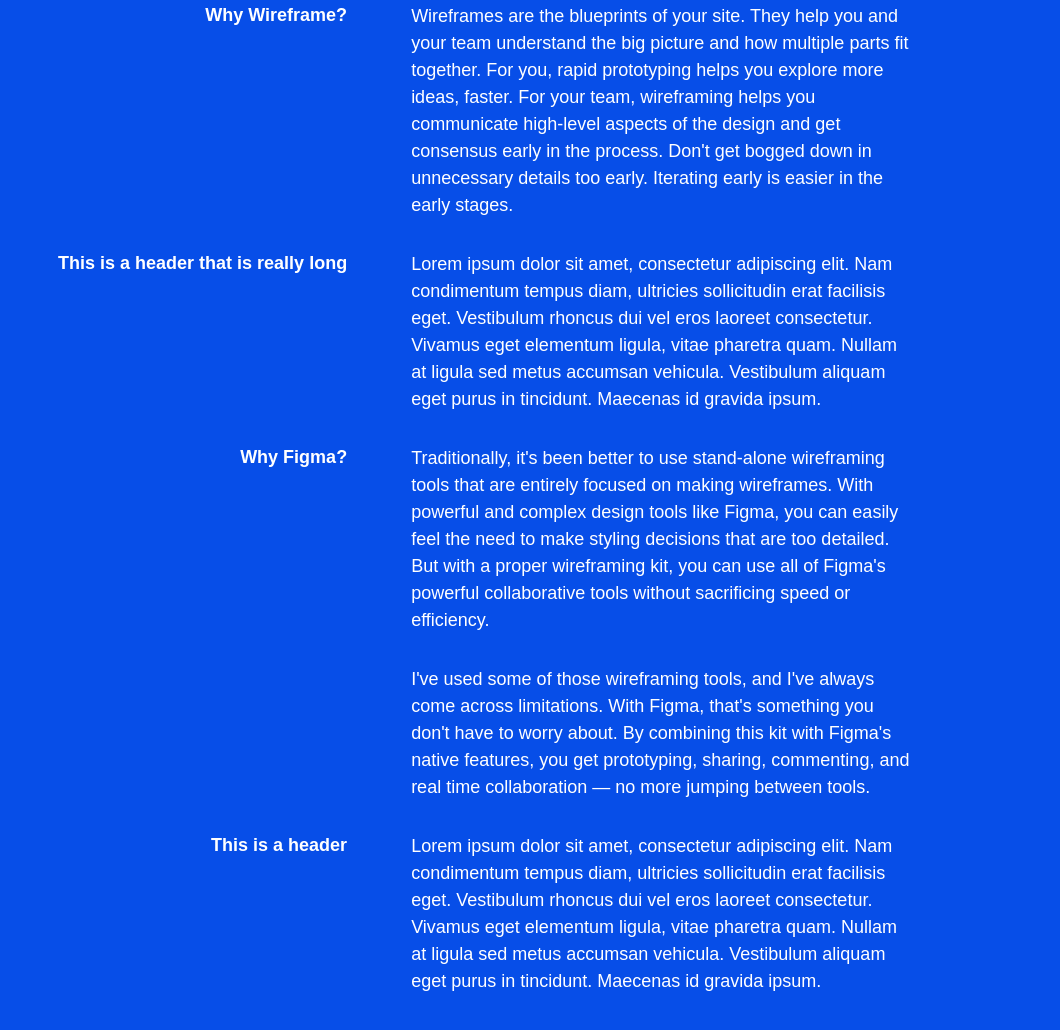
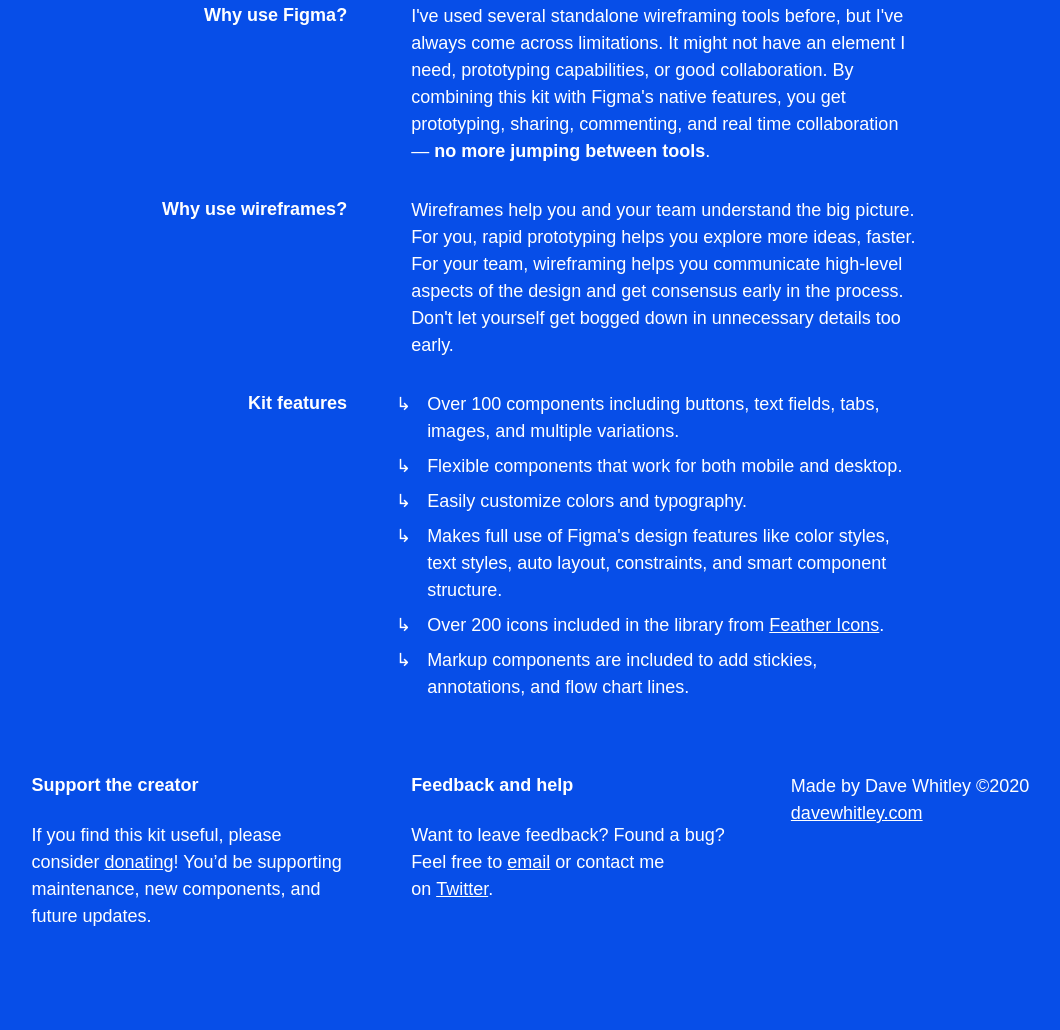
Before and after one commit to davewhitley/davewhitley.github.io, a plain HTML site: page index.html in a window 1280 px wide. Shown: the part 653-1683 px from the top of the page, without its empty margins (71-1131 px from the left). Drawn offline with Linux system fonts and the light colour scheme; a web font is replaced by a local one.

Commit message:
Updates to copy

```diff
--- a/css/main.css
+++ b/css/main.css
@@ -120,6 +120,18 @@
   line-height: 1.5;
 }
 
+ul {
+  list-style-type:  "↳";
+  padding: 0;
+  margin: 0 0 1.5rem;
+  line-height: 1.5;
+}
+
+li {
+  padding-left: 1rem;
+  margin-bottom: 0.5rem;
+}
+
 p:last-child {
   margin-bottom: 0;
 }
@@ -209,7 +221,8 @@
   text-align: right;
 }
 
-.features p {
+.features p,
+.features ul {
   grid-column: 3 / span 3;
   margin-bottom: 2rem;
   font-size: max(1.125rem, 1.15vw);
--- a/index.html
+++ b/index.html
@@ -46,48 +46,37 @@
     </div>
     <div class="features-container">
       <div class="features is-first">
-        <h2>Why Wireframe?</h2>
-        <p>Wireframes are the blueprints of your site. They help you and your team understand the big picture and how
-          multiple parts fit together. For you, rapid prototyping helps you explore more ideas, faster. For your team,
+        <h2>Why use Figma?</h2>
+        <p>I've used several standalone wireframing tools before, but I've always come across limitations. It might not
+          have an element I need, prototyping capabilities, or good collaboration. By combining this kit with Figma's
+          native features, you get prototyping, sharing, commenting, and real time collaboration — <strong>no more
+            jumping between tools</strong>.</p>
+      </div>
+      <div class="features">
+        <h2>Why use wireframes?</h2>
+        <p>Wireframes help you and your team understand the big picture. For you, rapid prototyping helps you explore
+          more ideas, faster. For your team,
           wireframing helps you communicate high-level aspects of the design and get consensus early in the process.
-          Don't
-          get bogged down in unnecessary details too early. Iterating early is easier in the early stages.</p>
+          Don't let yourself get bogged down in unnecessary details too early.</p>
+      </div>
+      <div class="features">
+        <h2>Kit features</h2>
+        <ul>
+          <li>Over 100 components including buttons, text fields, tabs, images, and multiple variations.</li>
+          <li>Flexible components that work for both mobile and desktop.</li>
+          <li>Easily customize colors and typography.</li>
+          <li>Makes full use of Figma's design features like color styles, text styles, auto layout, constraints, and smart component structure.</li>
+          <li>Over 200 icons included in the library from <a href="https://feathericons.com/">Feather Icons</a>.</li>
+          <li>Markup components are included to add stickies, annotations, and flow chart lines.</li>
+        </ul>
       </div>
 
-      <div class="features">
-        <h2>This is a header that is really long</h2>
-        <p>Lorem ipsum dolor sit amet, consectetur adipiscing elit. Nam condimentum tempus diam, ultricies
-          sollicitudin
-          erat facilisis eget. Vestibulum rhoncus dui vel eros laoreet consectetur. Vivamus eget elementum ligula, vitae
-          pharetra quam. Nullam at ligula sed metus accumsan vehicula. Vestibulum aliquam eget purus in tincidunt.
-          Maecenas id gravida ipsum.</p>
-      </div>
-
-      <div class="features">
-        <h2>Why Figma?</h2>
-        <p>Traditionally, it's been better to use stand-alone wireframing tools that are entirely focused on making
-          wireframes. With powerful and complex design tools like Figma, you can easily feel the need to make styling
-          decisions that are too detailed. But with a proper wireframing kit, you can use all of Figma's powerful
-          collaborative tools without sacrificing speed or efficiency.</p>
-        <p>I've used some of those wireframing tools, and I've always come across limitations. With Figma, that's
-          something you don't have to worry about. By combining this kit with Figma's native features, you get
-          prototyping, sharing, commenting, and real time collaboration — no more jumping between tools.</p>
-
-      </div>
-
-      <div class="features">
-        <h2>This is a header</h2>
-        <p>Lorem ipsum dolor sit amet, consectetur adipiscing elit. Nam condimentum tempus diam, ultricies
-          sollicitudin
-          erat facilisis eget. Vestibulum rhoncus dui vel eros laoreet consectetur. Vivamus eget elementum ligula, vitae
-          pharetra quam. Nullam at ligula sed metus accumsan vehicula. Vestibulum aliquam eget purus in tincidunt.
-          Maecenas id gravida ipsum.</p>
-      </div>
     </div>
 
     <div class="footer is-first">
       <h2>Support the creator</h2>
-      <p>If you find this kit useful, please consider <a href="https://www.buymeacoffee.com/davewhitley">donating</a>! You’d be
+      <p>If you find this kit useful, please consider <a href="https://www.buymeacoffee.com/davewhitley">donating</a>!
+        You’d be
         supporting maintenance, new components, and
         future&nbsp;updates. </p>
     </div>
```
